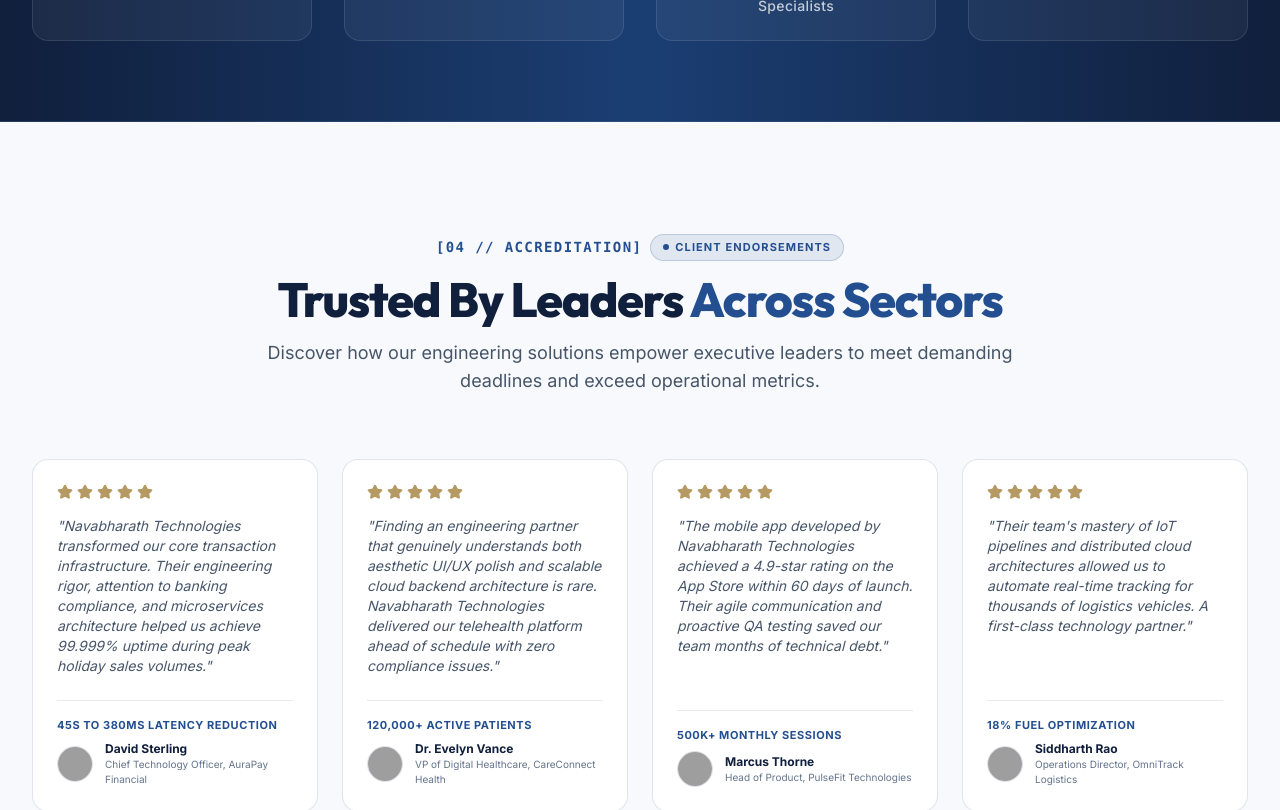
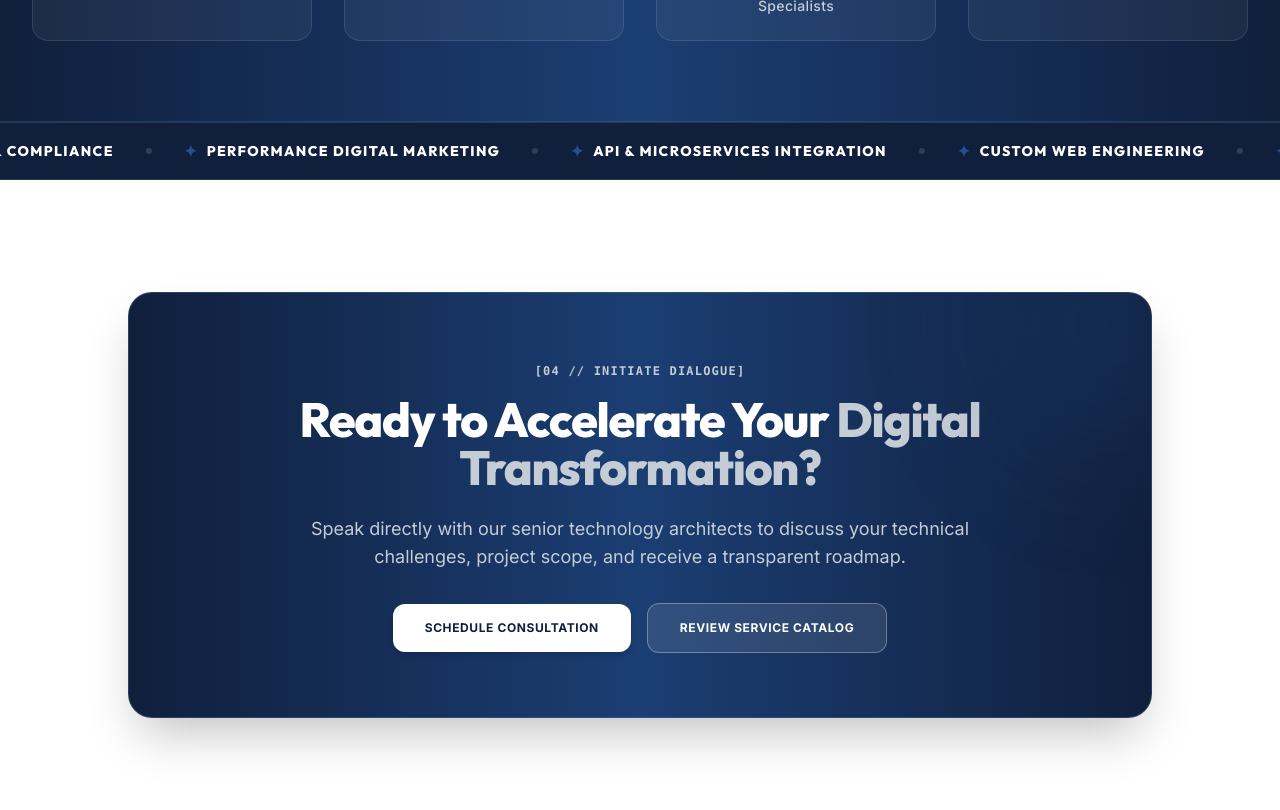
Before and after one commit to internship-ui/demo-NB, a React (Vite) app: page / in a window 1280 px wide. Shown: the part 4140-4950 px from the top of the page. Built offline with nearby package versions, Linux system fonts and the light colour scheme; grey boxes are pictures that could not be loaded.

Commit message:
feat: remove Client Endorsements testimonials section from Home page per user request

```diff
--- a/src/pages/Home.jsx
+++ b/src/pages/Home.jsx
@@ -5,7 +5,6 @@ import {
   ArrowRight,
   ArrowUpRight,
   CheckCircle2,
-  Star,
   Award,
   Users,
   Cpu,
@@ -33,7 +32,6 @@ import HomeDigitalGridBackground from '../components/home/HomeDigitalGridBackgro
 import ServiceCard from '../components/common/ServiceCard';
 import MagneticButton from '../components/common/MagneticButton';
 import { servicesData } from '../data/servicesData';
-import { testimonialsData } from '../data/testimonialsData';
 import { companyDetails } from '../data/companyData';
 import { getAssetUrl } from '../utils/assetPath';
 
@@ -580,70 +578,16 @@ export default function Home() {
         </div>
       </section>
 
-      {/* ===================== SECTION 04: CLIENT ENDORSEMENTS ===================== */}
-      <section className="py-20 lg:py-28 px-4 sm:px-6 lg:px-8 bg-brand-light relative">
-        <div className="max-w-7xl mx-auto">
-          <SectionHeading
-            number="04 // ACCREDITATION"
-            badge="Client Endorsements"
-            title="Trusted By Leaders"
-            titleHighlight="Across Sectors"
-            description="Discover how our engineering solutions empower executive leaders to meet demanding deadlines and exceed operational metrics."
-          />
-
-          <div className="grid grid-cols-1 md:grid-cols-2 lg:grid-cols-4 gap-6">
-            {testimonialsData.map((item, idx) => (
-              <motion.div
-                key={item.id}
-                initial={{ opacity: 0, y: 15 }}
-                whileInView={{ opacity: 1, y: 0 }}
-                viewport={{ once: true }}
-                transition={{ delay: idx * 0.08 }}
-                className="p-6 rounded-2xl bg-white border border-brand-silver/50 flex flex-col justify-between shadow-2xs hover:shadow-md transition-all group"
-              >
-                <div>
-                  <div className="flex items-center gap-1 mb-4 text-[#B69A63]">
-                    {[...Array(item.rating)].map((_, i) => (
-                      <Star key={i} className="w-4 h-4 fill-[#B69A63] text-[#B69A63]" />
-                    ))}
-                  </div>
-                  <p className="text-xs sm:text-sm text-slate-600 leading-relaxed italic mb-6">
-                    "{item.quote}"
-                  </p>
-                </div>
-
-                <div className="pt-4 border-t border-brand-silver/40">
-                  <div className="text-[11px] font-bold text-brand-royal uppercase tracking-wider mb-2">
-                    {item.metric}
-                  </div>
-                  <div className="flex items-center gap-3">
-                    <img
-                      src={item.avatar}
-                      alt={item.clientName}
-                      className="w-9 h-9 rounded-full object-cover border border-brand-silver/60"
-                    />
-                    <div>
-                      <div className="text-xs font-bold text-brand-navy">{item.clientName}</div>
-                      <div className="text-[10px] text-slate-500">{item.role}, {item.company}</div>
-                    </div>
-                  </div>
-                </div>
-              </motion.div>
-            ))}
-          </div>
-        </div>
-      </section>
-
       {/* ===================== MARQUEE BANNER (DARK CONTRAST & REVERSE DIRECTION) ===================== */}
       <MarqueeBanner isDark={true} direction="right" speed="slow" />
 
-      {/* ===================== SECTION 05: CALL TO ACTION ===================== */}
+      {/* ===================== SECTION 04: CALL TO ACTION ===================== */}
       <section className="py-20 lg:py-28 px-4 sm:px-6 lg:px-8 relative bg-white">
         <div className="max-w-5xl mx-auto rounded-3xl bg-gradient-to-r from-brand-navy via-[#1B3E73] to-brand-navy border border-brand-steel/40 p-8 sm:p-14 lg:p-16 text-center relative overflow-hidden shadow-2xl text-white">
           <div className="absolute -top-24 -right-24 w-64 h-64 bg-brand-royal/20 rounded-full blur-3xl pointer-events-none" />
 
           <div className="inline-flex items-center gap-2 font-mono text-xs font-bold text-brand-silver uppercase tracking-widest mb-4">
-            <span>[05 // INITIATE DIALOGUE]</span>
+            <span>[04 // INITIATE DIALOGUE]</span>
           </div>
 
           <h2 className="text-3xl sm:text-4xl md:text-5xl font-extrabold text-white mb-6 font-heading tracking-tight leading-tight">
```
